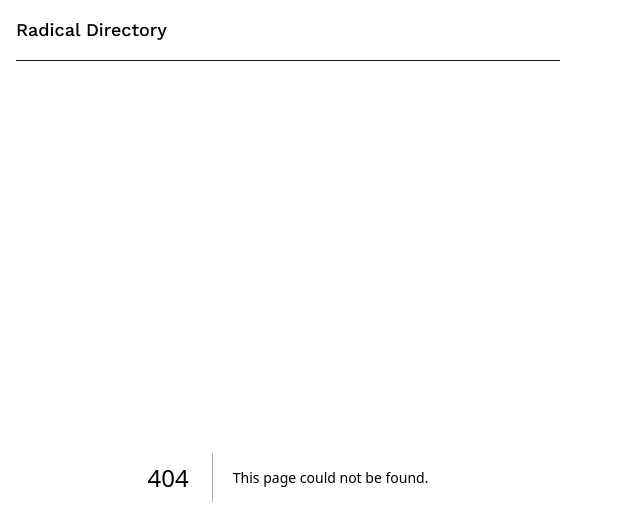
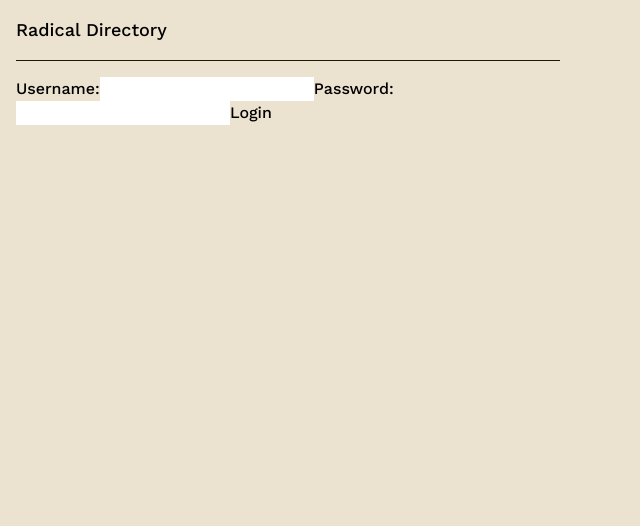
Before and after one commit to meri-leeworthy/radical.directory, a Next.js app: page /login in a window 1280 px wide. Before the commit this address had no page. Shown: the top 526 px of the page, without its empty margins (0-640 px from the left). Built offline with nearby package versions, Linux system fonts and the light colour scheme.

Commit message:
env var and new login page

```diff
--- /dev/null
+++ b/app/login/page.tsx
@@ -0,0 +1,49 @@
+"use client"
+
+const { MATRIX_BASE_URL } = process.env
+
+import React, { useState } from "react"
+import { Client } from "simple-matrix-sdk"
+
+const LoginPage = () => {
+  const [username, setUsername] = useState("")
+  const [password, setPassword] = useState("")
+
+  const handleLogin = async (event: React.FormEvent<HTMLFormElement>) => {
+    event.preventDefault()
+    try {
+      const accessToken = await Client.login(
+        MATRIX_BASE_URL!,
+        username,
+        password
+      )
+      console.log("Logged in successfully!", accessToken)
+    } catch (error) {
+      console.error("Error logging in:", error)
+    }
+  }
+
+  return (
+    <form onSubmit={handleLogin}>
+      <label>
+        Username:
+        <input
+          type="text"
+          value={username}
+          onChange={event => setUsername(event.target.value)}
+        />
+      </label>
+      <label>
+        Password:
+        <input
+          type="password"
+          value={password}
+          onChange={event => setPassword(event.target.value)}
+        />
+      </label>
+      <button type="submit">Login</button>
+    </form>
+  )
+}
+
+export default LoginPage
--- a/app/orgs/[slug]/page.tsx
+++ b/app/orgs/[slug]/page.tsx
@@ -1,4 +1,4 @@
-const { RD_MERI_ACCESS_TOKEN } = process.env
+const { RD_MERI_ACCESS_TOKEN, MATRIX_BASE_URL } = process.env
 
 export const dynamic = "force-dynamic"
 
@@ -22,7 +22,7 @@ export default async function OrgSlugPage({
 
   const room = new Room(
     roomId,
-    new Client("https://matrix.radical.directory", RD_MERI_ACCESS_TOKEN!)
+    new Client(MATRIX_BASE_URL!, RD_MERI_ACCESS_TOKEN!)
   )
 
   console.log(await room.getName())
--- a/app/page.tsx
+++ b/app/page.tsx
@@ -1,4 +1,4 @@
-const { RD_MERI_ACCESS_TOKEN } = process.env
+const { RD_MERI_ACCESS_TOKEN, MATRIX_BASE_URL } = process.env
 
 export const dynamic = "force-dynamic"
 
@@ -7,11 +7,10 @@ import Link from "next/link"
 import { Org } from "./orgs/Org"
 import { Suspense } from "react"
 
-const BASE_URL = "https://matrix.radical.directory"
 const SPACE_ID = "!LYcDqbaOzMrwVZsVRJ:radical.directory"
 
 async function getSpaceChildIds() {
-  const client = new Client(BASE_URL, RD_MERI_ACCESS_TOKEN!)
+  const client = new Client(MATRIX_BASE_URL!, RD_MERI_ACCESS_TOKEN!)
   const space = new Room(SPACE_ID, client)
   const state = await space.getState()
   const sortedState = Room.sortEvents(state)
@@ -28,7 +27,8 @@ function getIdLocalPart(id: string) {
 export default async function Orgs() {
   const roomIds = await getSpaceChildIds()
   const rooms = roomIds.map(
-    roomId => new Room(roomId, new Client(BASE_URL, RD_MERI_ACCESS_TOKEN!))
+    roomId =>
+      new Room(roomId, new Client(MATRIX_BASE_URL!, RD_MERI_ACCESS_TOKEN!))
   )
   await Promise.all(rooms.map(async room => await room.getName()))
 
```
Also changed, not shown: 1 other file (tests, documents, lock files or other folders).
